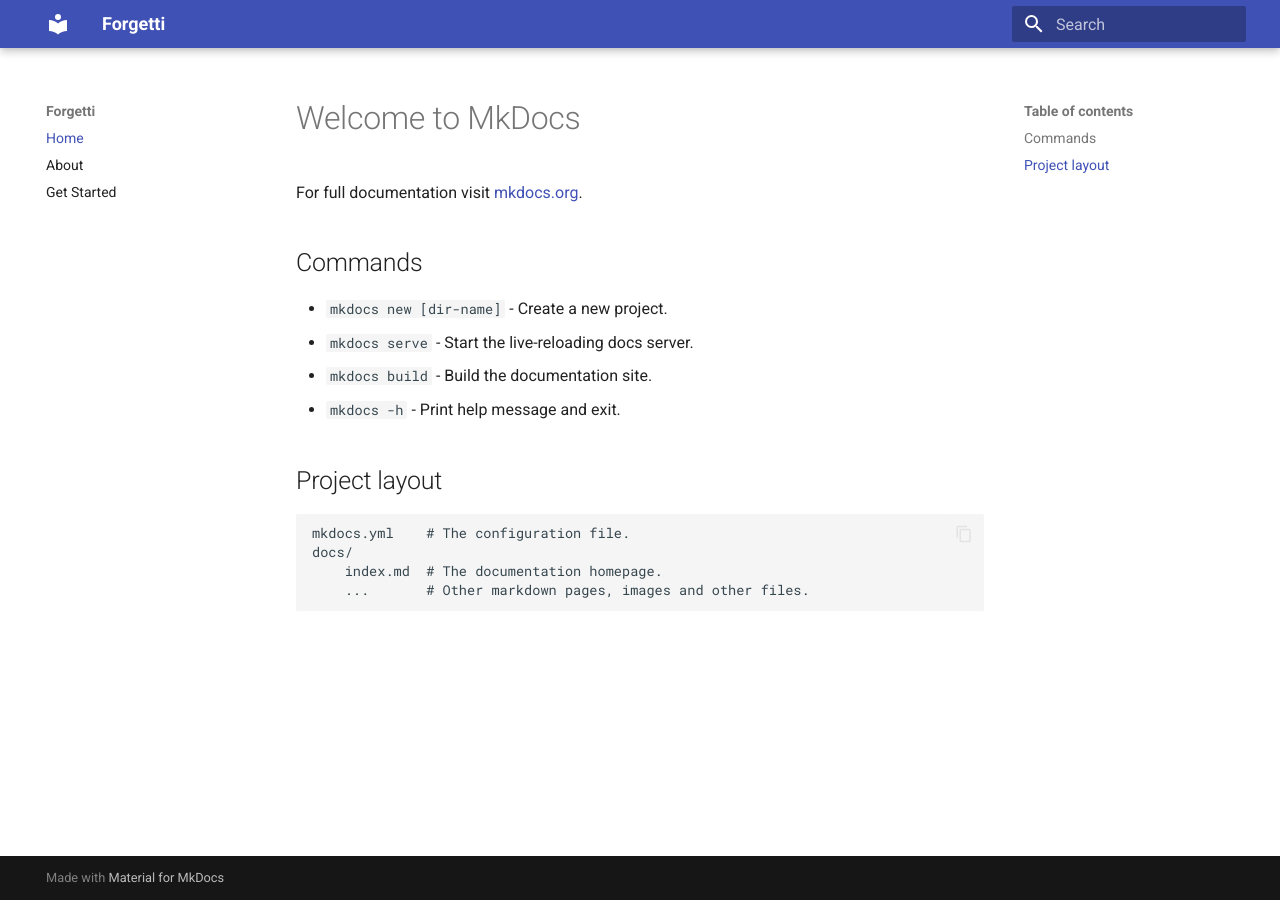
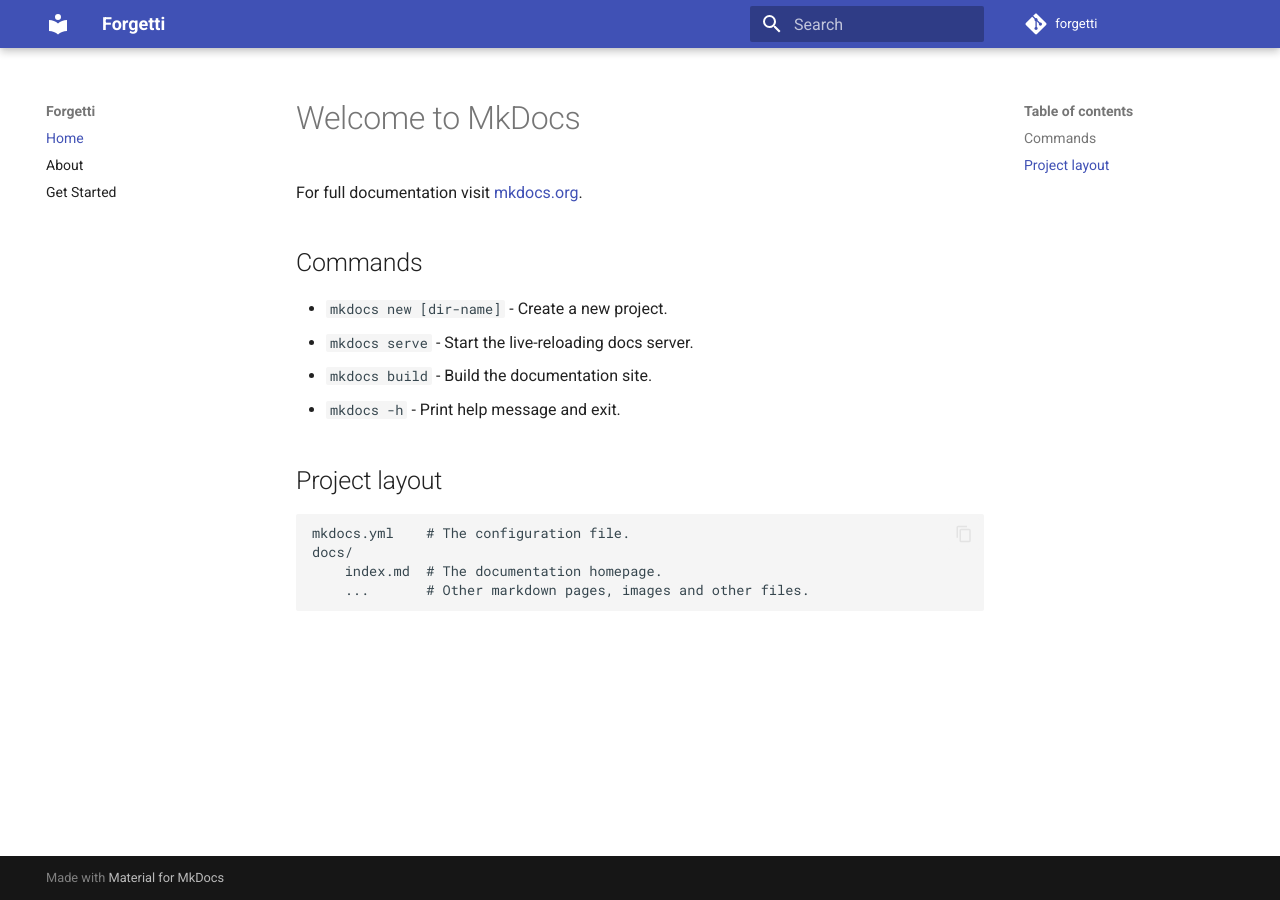
Before and after one commit to willuhmjs/forgetti, an MkDocs documentation site: the page built from docs/index.md, in a window 1280 px wide. Built offline with MkDocs 1.6.1 and Material for MkDocs 9.7.7, drawn with Linux system fonts in a browser that asks for light colours; comment, search, counter and statistics services are not loaded.

Commit message:
chore: enable more mkdocs features

```diff
--- a/mkdocs.yml
+++ b/mkdocs.yml
@@ -1,4 +1,7 @@
 site_name: Forgetti
+repo_url: https://github.com/willuhmjs/forgetti
+repo_name: forgetti
+site_url: https://willuhmjs.github.io/forgetti/
 nav:
   - Home: index.md
   - About: proposal.md
@@ -7,6 +10,12 @@ theme:
   name: material
   features:
     - content.code.copy
+    - navigation.instant
+    - navigation.instant
+    - navigation.instant.progress
+    - navigation.tracking
+    - navigation.top
+    - social
 markdown_extensions:
   - pymdownx.highlight:
       anchor_linenums: true
```
